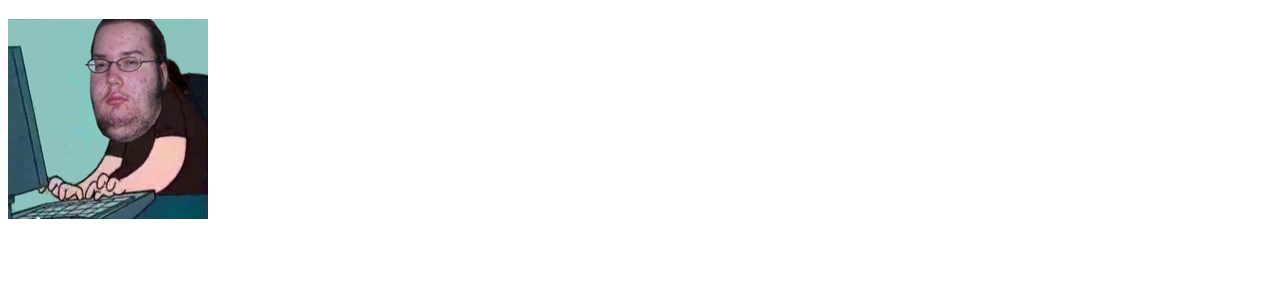
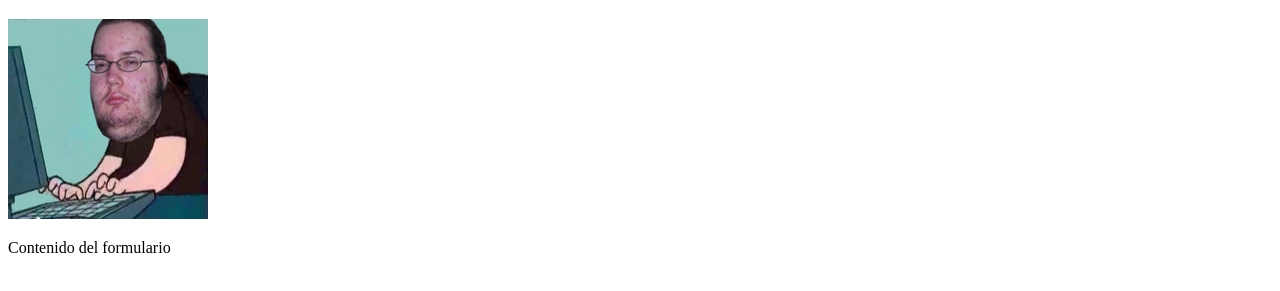
Before and after one commit to Samohe89/estrategiasRamificacion, a plain HTML site: page index.html in a window 1280 px wide. Shown: the part 61-352 px from the top of the page. Drawn offline with Linux system fonts and the light colour scheme.

Commit message:
Añado formulario

```diff
--- a/index.html
+++ b/index.html
@@ -11,5 +11,9 @@
 <body>
     <h1>Ejercicio para practicar GitFlow</h1>
     <img src="imagen.png" alt="Programador">
+
+    <form>
+        <p>Contenido del formulario</p>
+    </form>
 </body>
 </html>
```
